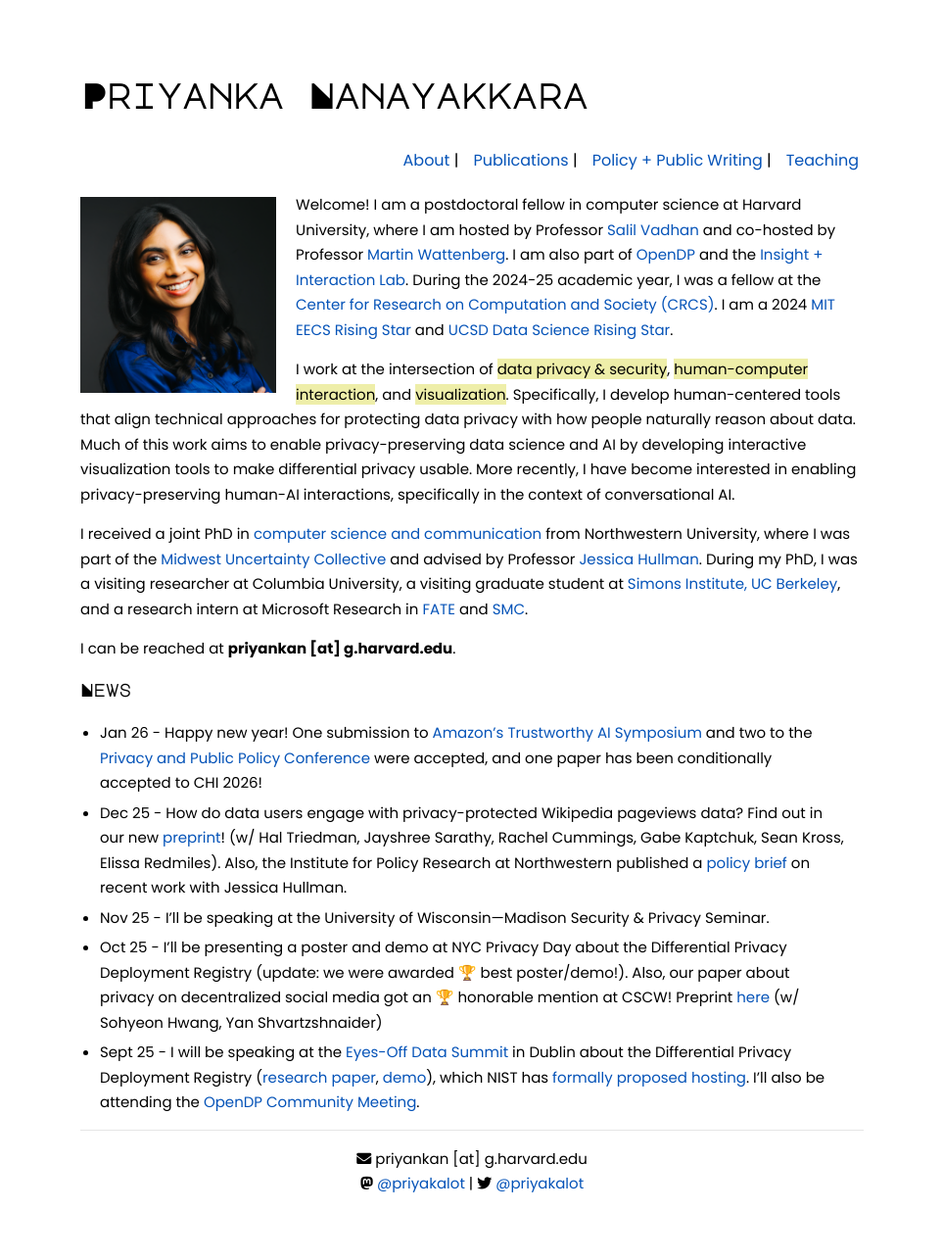
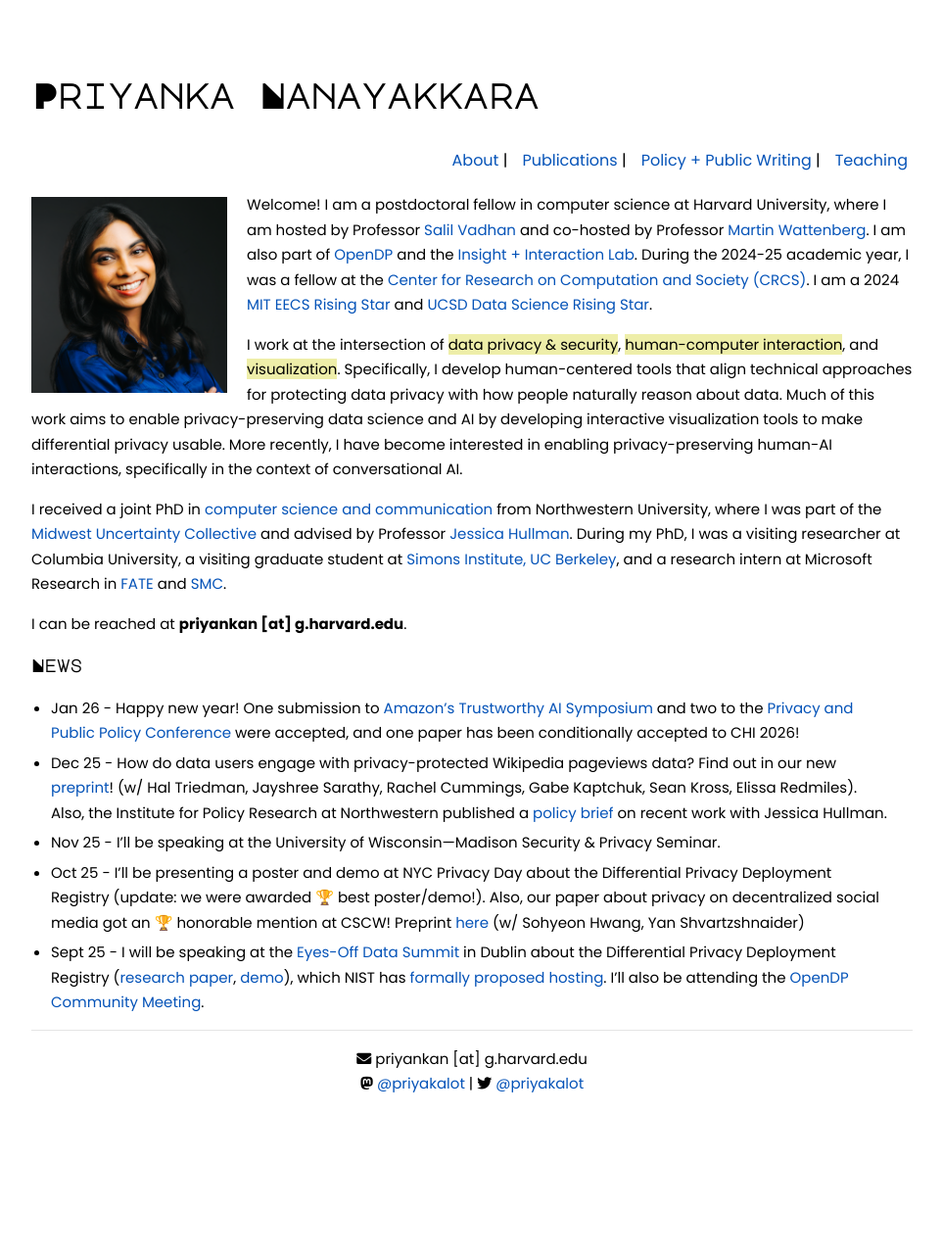
Before and after one commit to priyakalot/priyakalot.github.io, a Jekyll site: the page built from index.md, in a window 1280 px wide. Shown: the whole page at 98% size, without its empty margins (158-1120 px from the left). Built offline with Jekyll 4.4.1, drawn with Linux system fonts in a browser that asks for light colours; nearby versions of some CDN libraries; after the commit the page ends 1184 px from its top, so only the background shows below that.

Commit message:
Update vars.scss

```diff
--- a/_sass/vars.scss
+++ b/_sass/vars.scss
@@ -9,6 +9,6 @@ $image-size: 150px;
  * Build Variables, don't touch
  */
 
-$max-width: 800px;
+$max-width: 900px;
 $med-width: 600px;
 $small-width: 480px;
```
